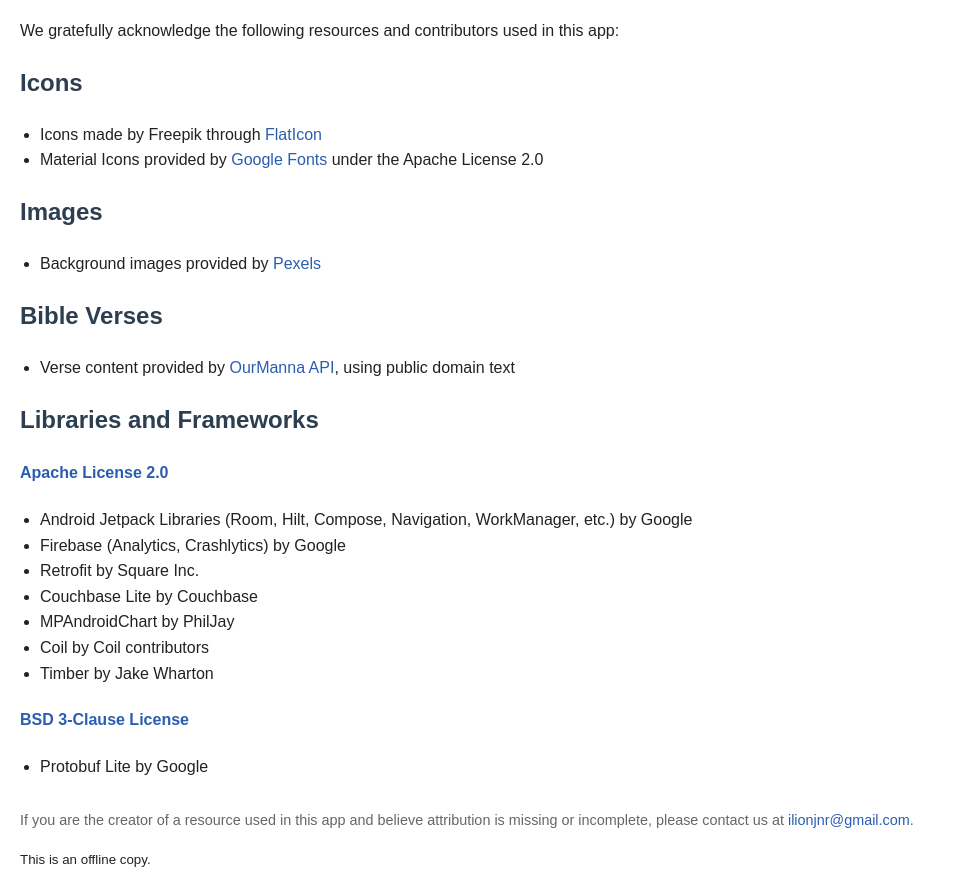
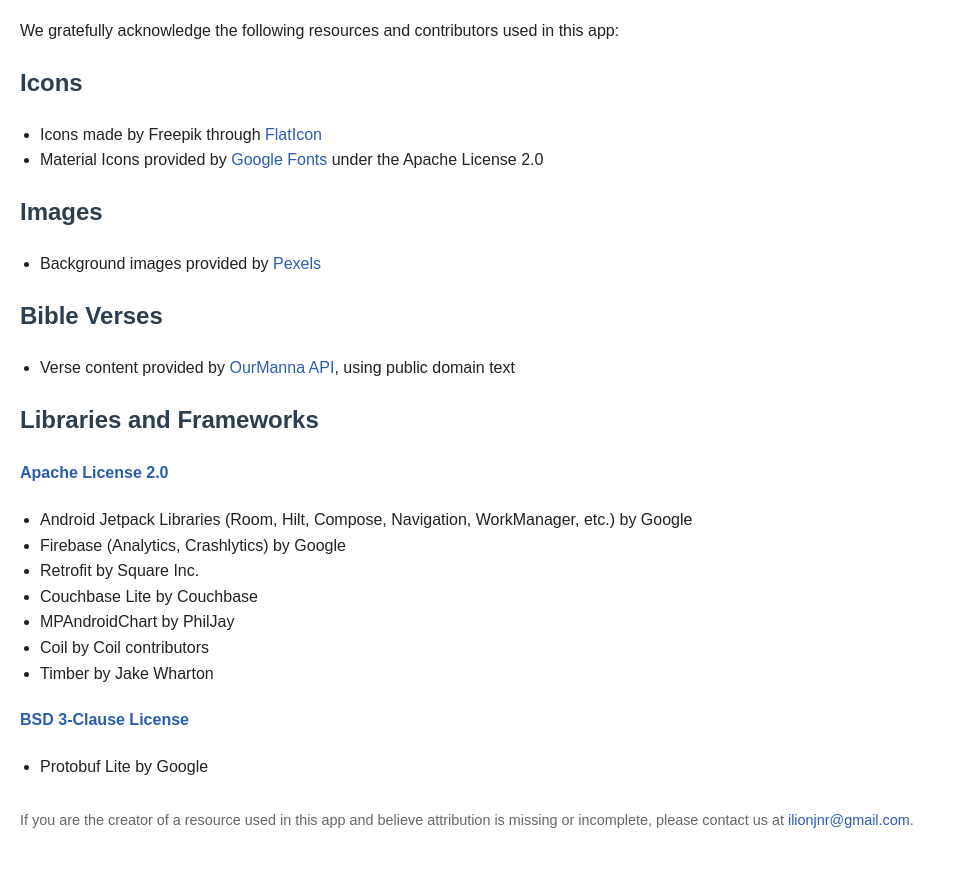
Before and after one commit to zizabasil/pocketlife, a plain HTML site: page attribution.html in a window 1280 px wide. Shown: the part 76-968 px from the top of the page, without its empty margins (0-956 px from the left). After the commit the page ends 928 px from the top, so only its background shows below. Drawn offline with Linux system fonts and the light colour scheme.

Commit message:
Update attribution.html

```diff
--- a/attribution.html
+++ b/attribution.html
@@ -73,7 +73,5 @@
   <a href="mailto:ilionjnr@gmail.com">ilionjnr@gmail.com</a>.
 </p>
 
-<small>This is an offline copy.</small>
-
 </body>
 </html>
```
